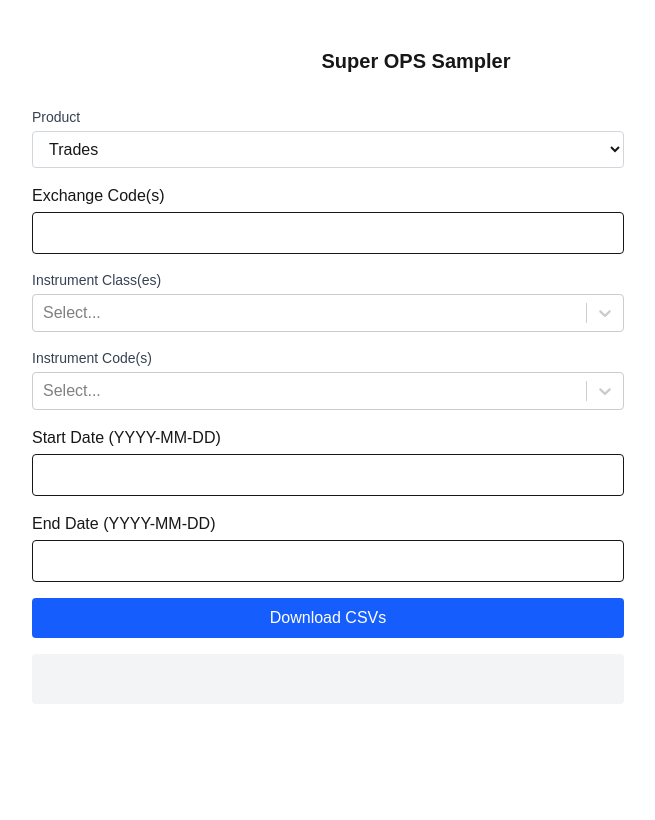
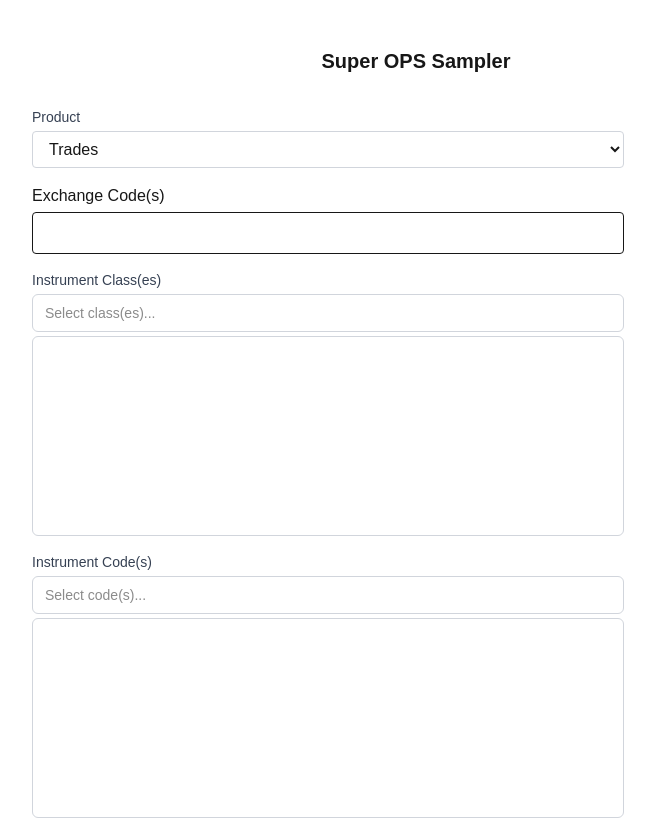
Before and after one commit to heizenwhite/sample-downloader, a Next.js app in the folder frontend/: page / in a window 1280 px wide. Shown: the top 820 px of the page, without its empty margins (312-967 px from the left). Built offline with nearby package versions, Linux system fonts and the light colour scheme.

Commit message:
optimized instruments display

```diff
--- a/frontend/app/components/DownloadForm.tsx
+++ b/frontend/app/components/DownloadForm.tsx
@@ -1,78 +1,119 @@
 "use client";
 
-import { useState, useEffect } from "react";
+import { useEffect, useState, useCallback } from "react";
 import { v4 as uuidv4 } from "uuid";
 import InputField from "./InputField";
 import SelectInput from "./SelectInput";
 import Spinner from "./Spinner";
-import Select from "react-select";
+import dynamic from "next/dynamic";
+import debounce from "lodash.debounce";
+
+// Lazy load the virtualized multiselect component
+const MultiSelect = dynamic(() => import("./VirtualizedMultiSelect"), { ssr: false });
+
+const KAIKO_INSTRUMENTS_API = "https://reference-data-api.kaiko.io/v1/instruments";
 
 export default function DownloadForm() {
   const [product, setProduct] = useState("Trades");
   const [exchangeCode, setExchangeCode] = useState("");
   const [instrumentClass, setInstrumentClass] = useState<string[]>([]);
   const [instrumentCode, setInstrumentCode] = useState<string[]>([]);
+  const [rawInstruments, setRawInstruments] = useState<any[]>([]);
   const [indexCode, setIndexCode] = useState("");
   const [granularity, setGranularity] = useState("1m");
   const [startDate, setStartDate] = useState("");
   const [endDate, setEndDate] = useState("");
   const [loading, setLoading] = useState(false);
-  const [status, setStatus] = useState("");
+  const [status, setStatus] = useState<{
+    inputs?: Record<string, string>;
+    prefixes?: string[];
+    log?: string[];
+    error?: string;
+  } | null>(null);
   const [abortController, setAbortController] = useState<AbortController | null>(null);
   const [requestId, setRequestId] = useState<string | null>(null);
   const [bucketType, setBucketType] = useState("indices-backfill");
 
   const [availableClasses, setAvailableClasses] = useState<string[]>([]);
-  const [availableInstrumentCodes, setAvailableInstrumentCodes] = useState<string[]>([]);
+  const [availableCodes, setAvailableCodes] = useState<string[]>([]);
 
   const requiresGranularity = ["OHLCV", "VWAP", "COHLCVVWAP"].includes(product);
   const isIndexProduct = ["Index", "Index Multi-Assets"].includes(product);
   const storage = isIndexProduct ? "wasabi" : "s3";
 
-  useEffect(() => {
-    const fetchInstruments = async () => {
-      if (!exchangeCode) return;
+  const debouncedFetchInstruments = debounce(async (
+    exchange: string,
+    isIndexProduct: boolean,
+    setRawInstruments: Function,
+    setAvailableClasses: Function
+  ) => {
+    if (!exchange || isIndexProduct) return;
 
-      const exchangeCodes = exchangeCode.split(",").map(e => e.trim()).filter(Boolean);
-      if (exchangeCodes.length === 0) return;
+    const exchanges = exchange.split(",").map((e) => e.trim());
+    const allInstruments: any[] = [];
+    const uniqueClasses = new Set<string>();
 
     try {
-        let allClasses = new Set<string>();
-        let allSymbols = new Set<string>();
+      for (const ex of exchanges) {
+        let token: string | null = null;
 
-        for (const code of exchangeCodes) {
-          const url = `https://reference-data-api.kaiko.io/v1/instruments?exchange_code=${code}&page_size=10000`;
-          const res = await fetch(url);
-          const json = await res.json();
+        do {
+          const params = new URLSearchParams({
+            exchange_code: ex,
+            ...(token ? { continuation_token: token } : {}),
+            page_size: "500",
+          });
 
-          if (json?.data?.length) {
-            for (const item of json.data) {
-              if (item.kaiko_legacy_symbol) allSymbols.add(item.kaiko_legacy_symbol);
-              if (item.class) allClasses.add(item.class);
-            }
+          const res = await fetch(`${KAIKO_INSTRUMENTS_API}?${params}`);
+          const data = await res.json();
+
+          if (Array.isArray(data.data)) {
+            for (const item of data.data) {
+              allInstruments.push(item);
+              if (item.class) uniqueClasses.add(item.class);
             }
           }
 
-        setAvailableClasses(Array.from(allClasses).sort());
-        setAvailableInstrumentCodes(Array.from(allSymbols).sort());
+          token = data.continuation_token || null;
+        } while (token);
+      }
+
+      setRawInstruments(allInstruments);
+      setAvailableClasses(Array.from(uniqueClasses).sort());
     } catch (err) {
       console.error("Instrument fetch failed:", err);
+    }
+  }, 500);
+
+  useEffect(() => {
+    if (!isIndexProduct && exchangeCode) {
+      debouncedFetchInstruments(exchangeCode, isIndexProduct, setRawInstruments, setAvailableClasses);
+    } else {
+      setRawInstruments([]);
       setAvailableClasses([]);
-        setAvailableInstrumentCodes([]);
+      setAvailableCodes([]);
     }
-    };
+  }, [exchangeCode, isIndexProduct]);
 
-    // Debounce the fetch (wait 500ms after typing stops)
-    const timeout = setTimeout(fetchInstruments, 500);
-    return () => clearTimeout(timeout);
-  }, [exchangeCode]);
+  useEffect(() => {
+    if (!isIndexProduct && rawInstruments.length > 0) {
+      const filtered = rawInstruments.filter((item) =>
+        instrumentClass.length === 0 || instrumentClass.includes(item.class)
+      );
 
+      const symbols = Array.from(
+        new Set(filtered.map((item) => item.kaiko_legacy_symbol).filter(Boolean))
+      ).sort();
+
+      setAvailableCodes(symbols);
+    }
+  }, [instrumentClass, rawInstruments, isIndexProduct]);
 
   const handleDownload = async () => {
     const id = uuidv4();
     setRequestId(id);
     setLoading(true);
-    setStatus("");
+    setStatus(null);
     const controller = new AbortController();
     setAbortController(controller);
 
@@ -99,21 +140,25 @@ export default function DownloadForm() {
         signal: controller.signal,
       });
 
-      if (!res.ok) {
-        const text = await res.text();
-        setStatus(`❌ Error: ${text}`);
-        return;
-      }
-
+      const isJson = res.headers.get("Content-Type")?.includes("application/json");
+      if (isJson) {
+        const result = await res.json();
+        setStatus(result);
+      } else {
         const blob = await res.blob();
         const url = window.URL.createObjectURL(blob);
         const a = document.createElement("a");
         a.href = url;
         a.download = "sample_data.zip";
         a.click();
-      setStatus("✅ Download started!");
+        setStatus({ log: ["✅ Download started!"], inputs: params });
+      }
     } catch (err: any) {
-      setStatus(err.name === "AbortError" ? "⚠️ Download cancelled!" : `❌ ${err.message}`);
+      if (err.name === "AbortError") {
+        setStatus({ log: ["⚠️ Download cancelled!"] });
+      } else {
+        setStatus({ error: `❌ ${err.message}` });
+      }
     } finally {
       setLoading(false);
       setAbortController(null);
@@ -126,41 +171,42 @@ export default function DownloadForm() {
     if (requestId) {
       const backendUrl = process.env.NEXT_PUBLIC_API_BASE!;
       await fetch(`${backendUrl}/api/cancel/?request_id=${requestId}`, { method: "POST" });
-      setStatus("⚠️ Download cancelled (backend)!");
+      setStatus({ log: ["⚠️ Download cancelled (backend)!"] });
     }
     setLoading(false);
   };
 
   return (
     <div className="space-y-4">
-      <SelectInput label="Product" value={product} setValue={setProduct} options={[
+      <SelectInput
+        label="Product"
+        value={product}
+        setValue={setProduct}
+        options={[
           "Trades", "Order Book Snapshots", "Full Order Book", "Top Of Book",
           "OHLCV", "VWAP", "COHLCVVWAP", "Derivatives", "Index", "Index Multi-Assets"
-      ]} />
+        ]}
+      />
 
       {!isIndexProduct && (
         <>
           <InputField label="Exchange Code(s)" value={exchangeCode} setValue={setExchangeCode} />
 
-          <div>
-            <label className="block text-sm font-medium text-gray-700 mb-1">Instrument Class(es)</label>
-            <Select
-              isMulti
-              options={availableClasses.map((c) => ({ label: c, value: c }))}
-              value={instrumentClass.map((v) => ({ label: v, value: v }))}
-              onChange={(selected) => setInstrumentClass(selected.map((s) => s.value))}
+          <MultiSelect
+            label="Instrument Class(es)"
+            options={availableClasses}
+            selected={instrumentClass}
+            onChange={setInstrumentClass}
+            placeholder="Select class(es)..."
           />
-          </div>
 
-          <div>
-            <label className="block text-sm font-medium text-gray-700 mb-1">Instrument Code(s)</label>
-            <Select
-              isMulti
-              options={availableInstrumentCodes.map((c) => ({ label: c, value: c }))}
-              value={instrumentCode.map((v) => ({ label: v, value: v }))}
-              onChange={(selected) => setInstrumentCode(selected.map((s) => s.value))}
+          <MultiSelect
+            label="Instrument Code(s)"
+            options={availableCodes}
+            selected={instrumentCode}
+            onChange={setInstrumentCode}
+            placeholder="Select code(s)..."
           />
-          </div>
         </>
       )}
 
@@ -169,18 +215,18 @@ export default function DownloadForm() {
           <InputField label="Index Code(s)" value={indexCode} setValue={setIndexCode} />
           <div className="space-y-2">
             <label className="block text-sm font-medium text-gray-700">Select Bucket</label>
-            <div className="flex items-center space-x-4">
-              {["indices-backfill", "indices-data"].map((type) => (
-                <label key={type} className="flex items-center space-x-2">
+            <div className="flex space-x-4">
+              {["indices-backfill", "indices-data"].map(bucket => (
+                <label key={bucket} className="flex items-center space-x-2">
                   <input
                     type="radio"
                     name="bucket"
-                    value={type}
-                    checked={bucketType === type}
-                    onChange={() => setBucketType(type)}
-                    className="h-4 w-4"
+                    value={bucket}
+                    checked={bucketType === bucket}
+                    onChange={() => setBucketType(bucket)}
+                    className="h-4 w-4 text-indigo-600"
                   />
-                  <span className="text-sm text-gray-600 capitalize">{type.replace("-", " ")}</span>
+                  <span className="text-sm text-gray-600 capitalize">{bucket.replace("-", " ")}</span>
                 </label>
               ))}
             </div>
@@ -189,9 +235,12 @@ export default function DownloadForm() {
       )}
 
       {requiresGranularity && (
-        <SelectInput label="Granularity" value={granularity} setValue={setGranularity} options={[
-          "1m", "5m", "10m", "15m", "30m", "1h", "4h", "1d"
-        ]} />
+        <SelectInput
+          label="Granularity"
+          value={granularity}
+          setValue={setGranularity}
+          options={["1m", "5m", "10m", "15m", "30m", "1h", "4h", "1d"]}
+        />
       )}
 
       <InputField label="Start Date (YYYY-MM-DD)" value={startDate} setValue={setStartDate} />
@@ -217,7 +266,37 @@ export default function DownloadForm() {
         </button>
       )}
 
-      <div className="mt-4 text-sm bg-gray-100 p-3 rounded min-h-[50px]">{status}</div>
+      <div className="mt-4 text-sm bg-gray-100 p-3 rounded whitespace-pre-wrap">
+        {status && (
+          <>
+            {status.inputs && (
+              <div>
+                <strong>📥 Inputs:</strong> {JSON.stringify(status.inputs, null, 2)}
+              </div>
+            )}
+            {status.prefixes && (
+              <div className="mt-2">
+                <strong>📁 Generated Prefixes:</strong>
+                <ul className="list-disc pl-5">
+                  {status.prefixes.map((prefix, idx) => (
+                    <li key={idx}>{prefix}</li>
+                  ))}
+                </ul>
+              </div>
+            )}
+            {status.log && (
+              <div className="mt-2">
+                {status.log.map((line, idx) => (
+                  <div key={idx}>{line}</div>
+                ))}
+              </div>
+            )}
+            {status.error && (
+              <div className="text-red-600 mt-2">{status.error}</div>
+            )}
+          </>
+        )}
+      </div>
     </div>
   );
 }
--- /dev/null
+++ b/frontend/app/components/VirtualizedMultiSelect.tsx
@@ -0,0 +1,105 @@
+"use client";
+
+import React, { useState, useMemo } from "react";
+import { FixedSizeList as List } from "react-window";
+import AutoSizer from "react-virtualized-auto-sizer";
+import { debounce } from "lodash";
+
+type Option = string;
+
+type Props = {
+  label?: string;
+  options: Option[];
+  selected: Option[];
+  onChange: (selected: Option[]) => void;
+  placeholder?: string;
+  height?: number;
+  itemHeight?: number;
+};
+
+export default function VirtualizedMultiSelect({
+  label,
+  options,
+  selected = [],
+  onChange,
+  placeholder = "Select options...",
+  height = 200,
+  itemHeight = 36,
+}: Props) {
+  const [filter, setFilter] = useState("");
+
+  const filteredOptions = useMemo(() => {
+    return options.filter((opt) =>
+      opt.toLowerCase().includes(filter.toLowerCase())
+    );
+  }, [options, filter]);
+
+  const debouncedFilter = useMemo(
+    () => debounce((val: string) => setFilter(val), 200),
+    []
+  );
+
+  const toggleOption = (value: string) => {
+    if (selected.includes(value)) {
+      onChange(selected.filter((v) => v !== value));
+    } else {
+      onChange([...selected, value]);
+    }
+  };
+
+  const Row = ({ index, style }: { index: number; style: React.CSSProperties }) => {
+    const value = filteredOptions[index];
+    const isChecked = Array.isArray(selected) && selected.includes(value);
+    return (
+      <div
+        style={style}
+        className="px-2 py-1 cursor-pointer hover:bg-blue-100 flex items-center"
+        onClick={() => toggleOption(value)}
+      >
+        <input
+          type="checkbox"
+          className="mr-2"
+          checked={isChecked}
+          onChange={() => {}}
+          onClick={(e) => e.stopPropagation()}
+        />
+        <span className="truncate">{value}</span>
+      </div>
+    );
+  };
+
+  return (
+    <div className="space-y-1">
+      {label && <label className="block text-sm font-medium text-gray-700">{label}</label>}
+      <input
+        type="text"
+        placeholder={placeholder}
+        onChange={(e) => debouncedFilter(e.target.value)}
+        className="w-full px-3 py-2 border border-gray-300 rounded-md text-sm"
+      />
+      <div
+        className="border border-gray-300 rounded-md overflow-hidden"
+        style={{ height }}
+      >
+        <AutoSizer disableHeight>
+          {({ width }) => (
+            <List
+              height={height}
+              width={width}
+              itemCount={filteredOptions.length}
+              itemSize={itemHeight}
+            >
+              {Row}
+            </List>
+          )}
+        </AutoSizer>
+      </div>
+      {Array.isArray(selected) && selected.length > 0 && (
+        <div className="text-xs text-gray-600 mt-1">
+            Selected: {selected.join(", ")}
+        </div>
+      )}
+
+    </div>
+  );
+}
--- a/frontend/package.json
+++ b/frontend/package.json
@@ -10,11 +10,15 @@
     "tailwind:init": "tailwindcss init -p"
   },
   "dependencies": {
+    "lodash": "^4.17.21",
+    "lodash.debounce": "^4.0.8",
     "next": "15.2.3",
     "react": "^19.0.0",
     "react-dom": "^19.0.0",
     "react-hot-toast": "^2.5.2",
     "react-select": "^5.10.1",
+    "react-virtualized-auto-sizer": "^1.0.26",
+    "react-window": "^1.8.11",
     "uuid": "^11.1.0"
   },
   "devDependencies": {
```
Also changed, not shown: 1 other file (tests, documents, lock files or other folders). Lines whose indentation alone changed are shown as unchanged.
